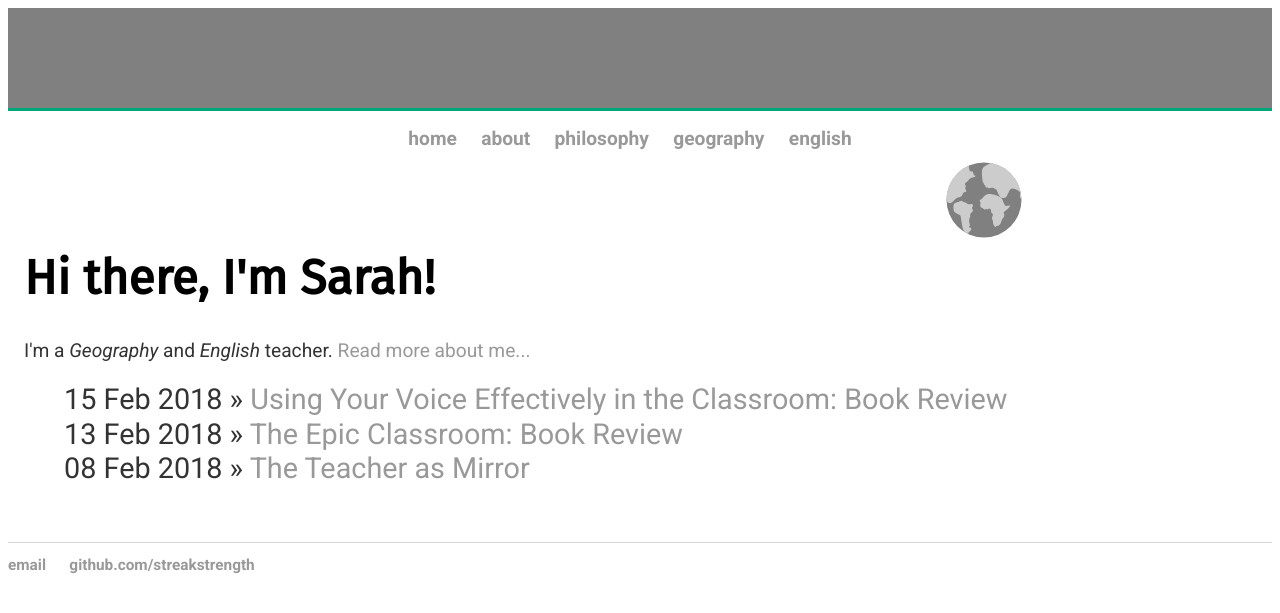
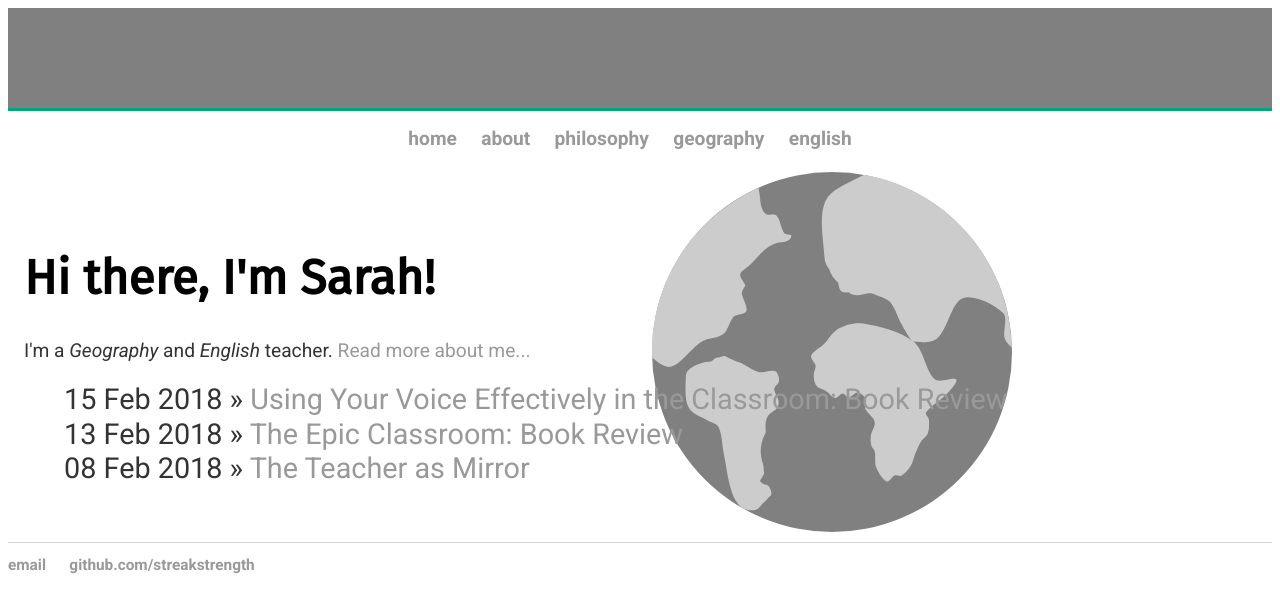
Before and after one commit to streakstrength/streakstrength.github.io, a Jekyll site: the page built from index.html, in a window 1280 px wide. Shown: the top 613 px of the page. Built offline with Jekyll 4.4.1, drawn with Linux system fonts in a browser that asks for light colours; nearby versions of some CDN libraries.

Commit message:
Removed max-width from banner img

```diff
--- a/css/main.css
+++ b/css/main.css
@@ -16,7 +16,6 @@
 
 /* Top banner */
 #banner {
-	/* width: 100%; */
 	height: 100px;
 	background-color: gray;
 	overflow: hidden;
@@ -27,7 +26,6 @@
     top: 10em;
     right: 20%;
     width: 30%;
-    max-width: 80px;
 }
 
 /* Navbar */
```
